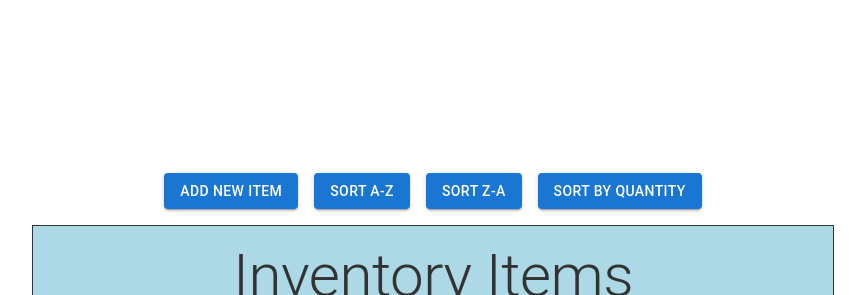
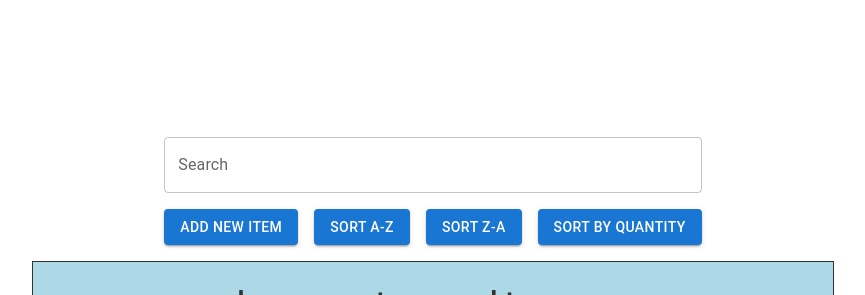
Before and after one commit to ajfeng4/InventoryManagement, a Next.js app: page / in a window 1280 px wide. Shown: the top 295 px of the page, without its empty margins (207-1072 px from the left). Built offline with nearby package versions, Linux system fonts and the light colour scheme; no server answers; the database is empty.

Commit message:
Added ability to search for specific item
Added ability to search for item

```diff
--- a/app/page.js
+++ b/app/page.js
@@ -34,6 +34,7 @@ export default function Home() {
     const [open, setOpen] = useState(false)
     const [itemName, setItemName] = useState('')
     const [sortType, setSortType] = useState('A-Z')
+    const [searchQuery, setSearchQuery] = useState('')
 
     const updateInventory = async () => {
         const snapshot = query(collection(firestore, 'inventory'))
@@ -42,12 +43,15 @@ export default function Home() {
         docs.forEach((doc) => {
             inventoryList.push({ name: doc.id, ...doc.data() })
         })
-        setInventory(sortInventory(inventoryList, sortType))
+        const filteredInventory = inventoryList.filter(item =>
+            item.name.toLowerCase().includes(searchQuery.toLowerCase())
+        )
+        setInventory(sortInventory(filteredInventory, sortType))
     }
 
     useEffect(() => {
         updateInventory()
-    }, [sortType])
+    }, [sortType, searchQuery])
 
     const addItem = async (item) => {
         const docRef = doc(collection(firestore, 'inventory'), item)
@@ -133,6 +137,16 @@ export default function Home() {
                     </Stack>
                 </Box>
             </Modal>
+            <Stack direction="column" spacing={2} alignItems="center">
+                <TextField
+                    id="search-bar"
+                    label="Search"
+                    variant="outlined"
+                    fullWidth
+                    value={searchQuery}
+                    onChange={(e) => setSearchQuery(e.target.value)}
+                    sx={{ marginBottom: 2 }}
+                />
                 <Stack direction="row" spacing={2}>
                     <Button variant="contained" onClick={handleOpen}>
                         Add New Item
@@ -146,6 +160,7 @@ export default function Home() {
                     <Button variant="contained" onClick={() => setSortType('quantity')}>
                         Sort by Quantity
                     </Button>
+                </Stack>
             </Stack>
             <Box border={'1px solid #333'}>
                 <Box
```
Lines whose indentation alone changed are shown as unchanged.
